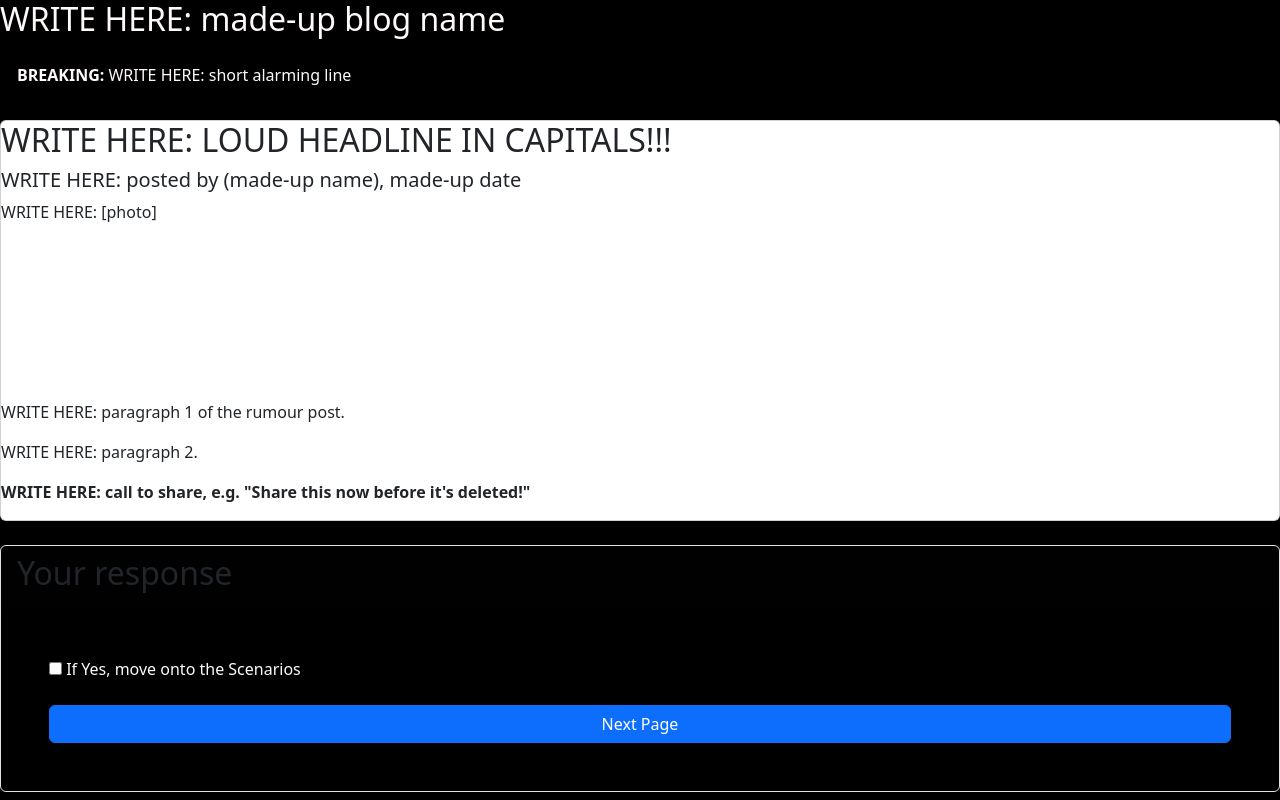
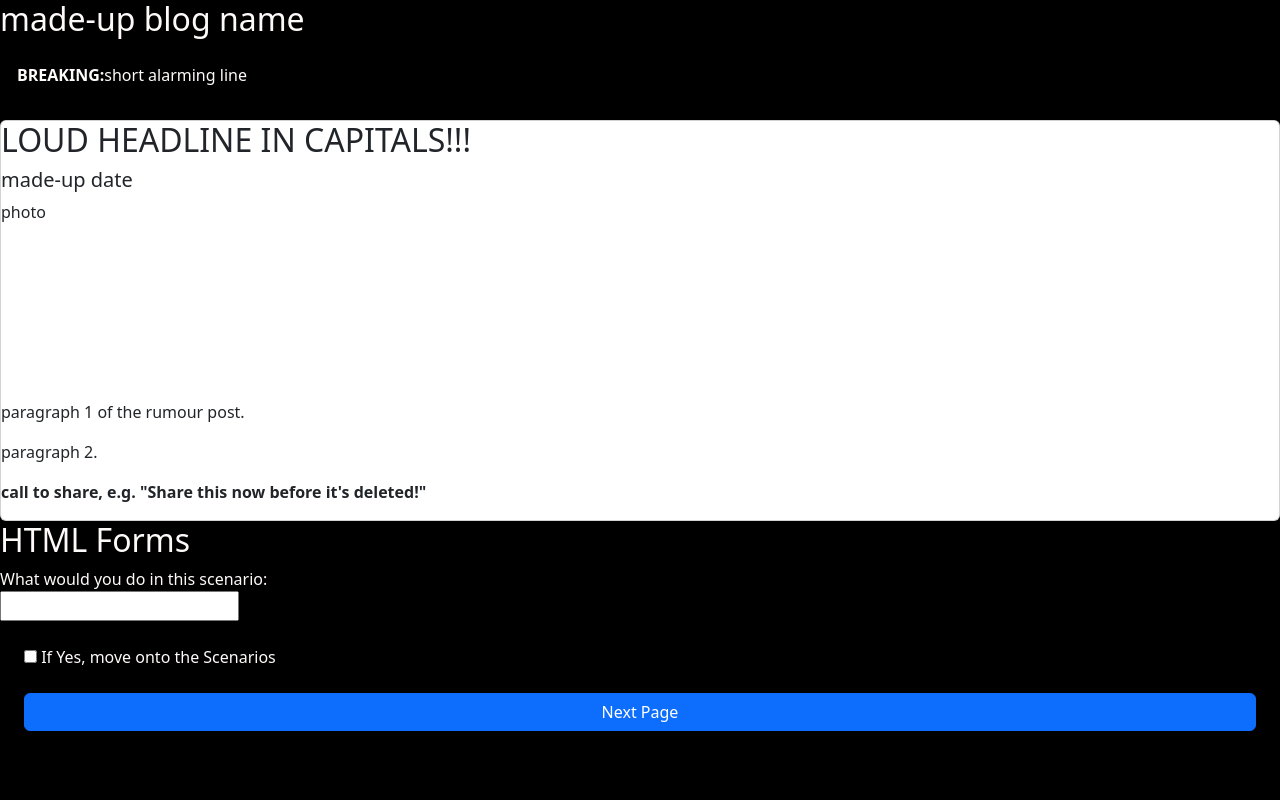
Before and after one commit to ABMcGregor/Hon-Project, a plain HTML site: page scenario1.html in a window 1280 px wide. Drawn offline with nearby package versions, Linux system fonts and the light colour scheme.

Commit message:
Refactor HTML content and remove placeholders

```diff
--- a/scenario1.html
+++ b/scenario1.html
@@ -9,7 +9,7 @@
 
     <meta name="viewport" content="width=device-width, initial-scale=1.0">
 
-    <title>WRITE HERE: page title (shown in the browser tab)</title>
+    <title>page title</title>
 
     <!-- Bootstrap CSS link: copied from your old req.php -->
     <link href="https://cdn.jsdelivr.net/npm/bootstrap@5.3.1/dist/css/bootstrap.min.css" rel="stylesheet" integrity="sha384-4bw+/aepP/YC94hEpVNVgiZdgIC5+VKNBQNGCHeKRQN+PtmoHDEXuppvnDJzQIu9" crossorigin="anonymous">
@@ -29,7 +29,7 @@
 
 <!-- BLOG NAME. Source: W3Schools "How TO - Blog Layout", Step 1 (div class="header") -->
     <div class="header">
-        <h2>WRITE HERE: made-up blog name</h2>
+        <h2>made-up blog name</h2>
     </div>
 
 
@@ -43,24 +43,24 @@
             <!-- BREAKING BANNER. Source: W3Schools "How TO - Alerts", Step 1 (div class="alert").
                  The optional close button from that page is left out on purpose. -->
             <div class="alert">
-                <strong>BREAKING:</strong> WRITE HERE: short alarming line
+                <strong>BREAKING:</strong>short alarming line
             </div>
 
 
             <!-- THE POST. Source: W3Schools "How TO - Blog Layout" (card, h2 heading, h5 line, fakeimg, p) -->
             <div class="card">
 
-                <h2>WRITE HERE: LOUD HEADLINE IN CAPITALS!!!</h2>
+                <h2>LOUD HEADLINE IN CAPITALS!!!</h2>
 
-                <h5>WRITE HERE: posted by (made-up name), made-up date</h5>
+                <h5> made-up date</h5>
 
-                <div class="fakeimg" style="height:200px;">WRITE HERE: [photo]</div>
+                <div class="fakeimg" style="height:200px;">photo</div>
 
-                <p>WRITE HERE: paragraph 1 of the rumour post.</p>
+                <p>paragraph 1 of the rumour post.</p>
 
-                <p>WRITE HERE: paragraph 2.</p>
+                <p>paragraph 2.</p>
 
-                <p><strong>WRITE HERE: call to share, e.g. "Share this now before it's deleted!"</strong></p>
+                <p><strong>call to share, e.g. "Share this now before it's deleted!"</strong></p>
 
             </div>
 
@@ -70,13 +70,19 @@
 
 
         <!-- THE STUDY QUESTION: kept visibly separate from the post -->
-        <div class="card bg-black border mt-4">
+    <h2>HTML Forms</h2>
 
-            <div class="card-header">
-                <h2>Your response</h2>
-            </div>
+        <label for="response">
+          What would you do in this scenario:
+        </label><br>
 
-            <div class="p-4">
+    <input type="text" id="response" name="response">
+
+
+
+
+
+
 
         <!-- Form: copied from your old login.php, with action changed to the next page.
              No method is set, so it uses GET, the default. -->
```
